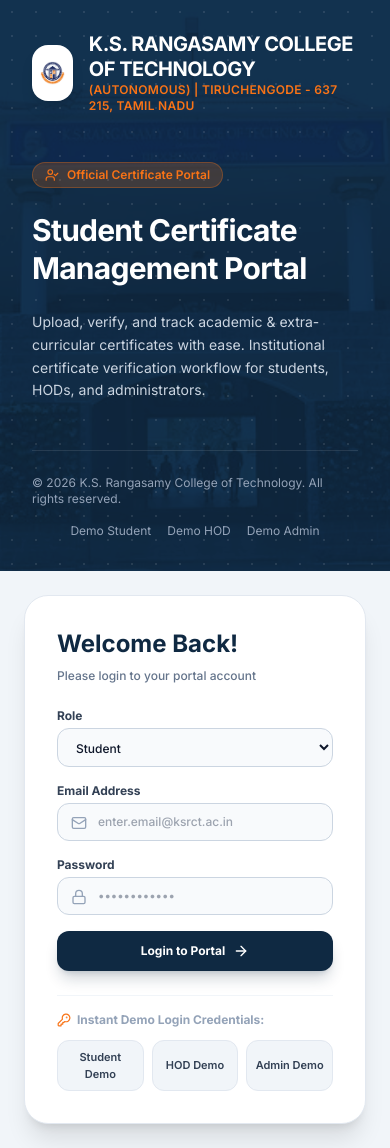
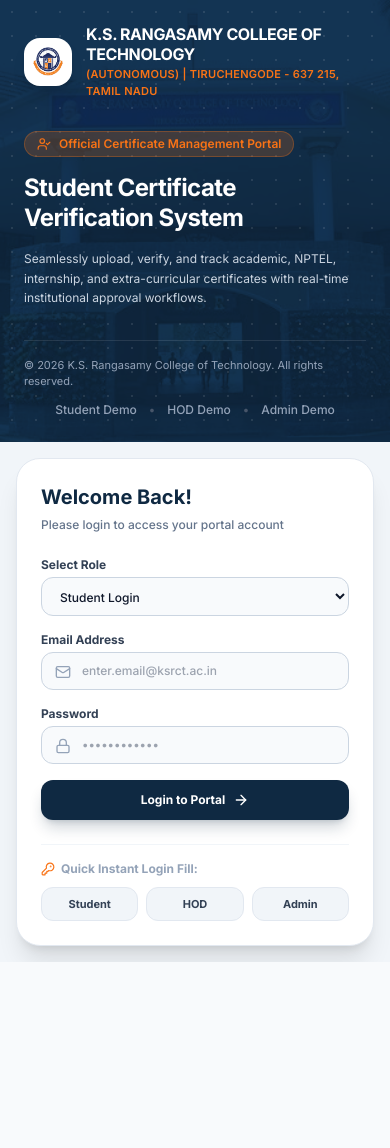
Before and after one commit to Prasanna-M2/ksrct_certificate_portal, a React (Vite) app in the folder client/: page /login in a window 390 px wide. After the commit the page ends 962 px from the top, so only its background shows below. Built offline with nearby package versions, Linux system fonts and the light colour scheme.

Commit message:
Optimize responsive layout for all device screen sizes

```diff
--- a/client/src/index.css
+++ b/client/src/index.css
@@ -3,12 +3,23 @@
 @tailwind utilities;
 
 @layer base {
-  body {
-    @apply bg-slate-50 text-slate-900 font-sans antialiased;
+  *, ::before, ::after {
+    box-sizing: border-box;
+  }
+
+  html, body {
+    @apply bg-slate-50 text-slate-900 font-sans antialiased min-h-screen overflow-x-hidden;
+    margin: 0;
+    padding: 0;
+    width: 100%;
+  }
+
+  #root {
+    @apply min-h-screen flex flex-col w-full overflow-x-hidden;
   }
 }
 
-/* Custom scrollbar */
+/* Custom scrollbars */
 ::-webkit-scrollbar {
   width: 6px;
   height: 6px;
@@ -22,6 +33,12 @@
 }
 ::-webkit-scrollbar-thumb:hover {
   background: #94a3b8;
+}
+
+/* Smooth Table horizontal scrolling touch behavior */
+.table-responsive {
+  @apply overflow-x-auto -mx-4 sm:mx-0 px-4 sm:px-0;
+  -webkit-overflow-scrolling: touch;
 }
 
 /* Print styles */
--- a/client/src/pages/Login.tsx
+++ b/client/src/pages/Login.tsx
@@ -43,7 +43,6 @@
     }
   };
 
-  // Quick Demo Fill buttons
   const fillDemo = (demoRole: Role) => {
     if (demoRole === 'STUDENT') {
       setEmail('prasanna@student.ksrct.ac.in');
@@ -62,61 +61,63 @@
   };
 
   return (
-    <div className="min-h-screen flex flex-col lg:flex-row bg-slate-100 font-sans">
+    <div className="min-h-screen w-full flex flex-col lg:flex-row bg-slate-100 font-sans overflow-x-hidden">
       {/* Left Column: Institutional Visual & Branding */}
-      <div className="relative lg:w-7/12 bg-ksrct-navy text-white flex flex-col justify-between p-8 lg:p-14 overflow-hidden">
+      <div className="relative lg:w-7/12 bg-ksrct-navy text-white flex flex-col justify-between p-6 sm:p-10 lg:p-14 overflow-hidden">
         {/* Background Image Overlay */}
-        <div className="absolute inset-0 opacity-20 bg-cover bg-center mix-blend-overlay" style={{ backgroundImage: `url('/assets/ksrct-campus.jpg')` }} />
+        <div className="absolute inset-0 opacity-25 bg-cover bg-center mix-blend-overlay" style={{ backgroundImage: `url('/assets/ksrct-campus.jpg')` }} />
 
-        {/* Decorative Grid Lines */}
+        {/* Decorative Grid Pattern */}
         <div className="absolute inset-0 bg-[radial-gradient(#ffffff_1px,transparent_1px)] [background-size:24px_24px] opacity-10" />
 
-        {/* Top Header */}
-        <div className="relative z-10 flex items-center gap-4">
-          <div className="w-14 h-14 rounded-2xl bg-white p-2 flex items-center justify-center shadow-lg">
-            <img src="/assets/ksrct-logo.png" alt="KSRCT Logo" className="h-10 w-auto object-contain" />
+        {/* Top Branding Header */}
+        <div className="relative z-10 flex items-center gap-3.5 sm:gap-4">
+          <div className="w-12 h-12 sm:w-14 sm:h-14 rounded-2xl bg-white p-2 flex items-center justify-center shadow-lg flex-shrink-0">
+            <img src="/assets/ksrct-logo.png" alt="KSRCT Logo" className="h-8 sm:h-10 w-auto object-contain" />
           </div>
           <div>
-            <h1 className="text-xl lg:text-2xl font-bold tracking-tight text-white leading-tight">
+            <h1 className="text-base sm:text-xl lg:text-2xl font-bold tracking-tight text-white leading-tight">
               K.S. RANGASAMY COLLEGE OF TECHNOLOGY
             </h1>
-            <p className="text-xs text-ksrct-orange font-semibold tracking-wide uppercase">
+            <p className="text-[11px] sm:text-xs text-ksrct-orange font-semibold tracking-wide uppercase mt-0.5">
               (Autonomous) | Tiruchengode - 637 215, Tamil Nadu
             </p>
           </div>
         </div>
 
-        {/* Middle Hero Content */}
-        <div className="relative z-10 my-12 space-y-6 max-w-xl">
+        {/* Hero Content */}
+        <div className="relative z-10 my-8 lg:my-12 space-y-4 sm:space-y-6 max-w-xl">
           <div className="inline-flex items-center gap-2 px-3 py-1 rounded-full text-xs font-semibold bg-ksrct-orange/20 text-ksrct-orange border border-ksrct-orange/30">
             <UserCheck className="w-3.5 h-3.5" />
-            Official Certificate Portal
+            Official Certificate Management Portal
           </div>
-          <h2 className="text-3xl lg:text-5xl font-extrabold text-white leading-tight tracking-tight">
-            Student Certificate Management Portal
+          <h2 className="text-2xl sm:text-4xl lg:text-5xl font-extrabold text-white leading-tight tracking-tight">
+            Student Certificate Verification System
           </h2>
-          <p className="text-slate-300 text-sm lg:text-base leading-relaxed">
-            Upload, verify, and track academic & extra-curricular certificates with ease. Institutional certificate verification workflow for students, HODs, and administrators.
+          <p className="text-slate-300 text-xs sm:text-sm lg:text-base leading-relaxed">
+            Seamlessly upload, verify, and track academic, NPTEL, internship, and extra-curricular certificates with real-time institutional approval workflows.
           </p>
         </div>
 
         {/* Bottom Footer Info */}
-        <div className="relative z-10 text-xs text-slate-400 border-t border-white/10 pt-6 flex flex-col sm:flex-row justify-between items-center gap-4">
+        <div className="relative z-10 text-[11px] sm:text-xs text-slate-400 border-t border-white/10 pt-4 sm:pt-6 flex flex-col sm:flex-row justify-between items-center gap-3">
           <p>© {new Date().getFullYear()} K.S. Rangasamy College of Technology. All rights reserved.</p>
-          <div className="flex gap-4">
-            <a href="#demo" onClick={(e) => { e.preventDefault(); fillDemo('STUDENT'); }} className="hover:text-ksrct-orange">Demo Student</a>
-            <a href="#demo" onClick={(e) => { e.preventDefault(); fillDemo('HOD'); }} className="hover:text-ksrct-orange">Demo HOD</a>
-            <a href="#demo" onClick={(e) => { e.preventDefault(); fillDemo('ADMIN'); }} className="hover:text-ksrct-orange">Demo Admin</a>
+          <div className="flex gap-3 text-xs font-medium">
+            <a href="#demo" onClick={(e) => { e.preventDefault(); fillDemo('STUDENT'); }} className="hover:text-ksrct-orange transition-colors">Student Demo</a>
+            <span className="text-slate-600">•</span>
+            <a href="#demo" onClick={(e) => { e.preventDefault(); fillDemo('HOD'); }} className="hover:text-ksrct-orange transition-colors">HOD Demo</a>
+            <span className="text-slate-600">•</span>
+            <a href="#demo" onClick={(e) => { e.preventDefault(); fillDemo('ADMIN'); }} className="hover:text-ksrct-orange transition-colors">Admin Demo</a>
           </div>
         </div>
       </div>
 
-      {/* Right Column: Login Form Card */}
-      <div className="lg:w-5/12 flex items-center justify-center p-6 lg:p-12">
-        <div className="w-full max-w-md bg-white rounded-3xl shadow-xl border border-slate-200 p-8 space-y-6">
-          <div className="space-y-2">
-            <h3 className="text-2xl font-bold text-ksrct-navy">Welcome Back!</h3>
-            <p className="text-xs text-slate-500 font-medium">Please login to your portal account</p>
+      {/* Right Column: Login Card */}
+      <div className="lg:w-5/12 flex items-center justify-center p-4 sm:p-8 lg:p-12">
+        <div className="w-full max-w-md bg-white rounded-3xl shadow-xl border border-slate-200 p-6 sm:p-8 space-y-6">
+          <div className="space-y-1.5">
+            <h3 className="text-xl sm:text-2xl font-bold text-ksrct-navy">Welcome Back!</h3>
+            <p className="text-xs text-slate-500 font-medium">Please login to access your portal account</p>
           </div>
 
           {error && (
@@ -127,17 +128,17 @@
           )}
 
           <form onSubmit={handleLoginSubmit} className="space-y-4">
-            {/* Role Field */}
+            {/* Role Selector */}
             <div className="space-y-1">
-              <label className="block text-xs font-bold text-slate-700">Role</label>
+              <label className="block text-xs font-bold text-slate-700">Select Role</label>
               <select
                 value={role}
                 onChange={(e) => setRole(e.target.value as Role)}
-                className="w-full px-3.5 py-2.5 text-xs font-medium rounded-xl border border-slate-300 focus:ring-2 focus:ring-ksrct-navy focus:outline-none bg-slate-50"
+                className="w-full px-3.5 py-2.5 text-xs font-medium rounded-xl border border-slate-300 focus:ring-2 focus:ring-ksrct-navy focus:outline-none bg-slate-50 cursor-pointer"
               >
-                <option value="STUDENT">Student</option>
-                <option value="HOD">HOD / Verifier</option>
-                <option value="ADMIN">Administrator</option>
+                <option value="STUDENT">Student Login</option>
+                <option value="HOD">HOD / Verifier Login</option>
+                <option value="ADMIN">Administrator Login</option>
               </select>
             </div>
 
@@ -189,34 +190,34 @@
             </button>
           </form>
 
-          {/* Quick Demo Fill Credentials Selector */}
-          <div className="pt-4 border-t border-slate-100 space-y-3">
+          {/* Quick Fill Demo Accounts */}
+          <div className="pt-4 border-t border-slate-100 space-y-2.5">
             <div className="flex items-center gap-1.5 text-xs font-bold text-slate-400">
               <KeyRound className="w-3.5 h-3.5 text-ksrct-orange" />
-              <span>Instant Demo Login Credentials:</span>
+              <span>Quick Instant Login Fill:</span>
             </div>
 
             <div className="grid grid-cols-3 gap-2">
               <button
                 type="button"
                 onClick={() => fillDemo('STUDENT')}
-                className="px-2 py-2 text-[11px] font-semibold text-slate-700 bg-slate-100 hover:bg-ksrct-orange hover:text-white rounded-xl transition-all border border-slate-200 text-center"
+                className="px-2 py-2 text-[11px] font-bold text-slate-700 bg-slate-100 hover:bg-ksrct-orange hover:text-white rounded-xl transition-all border border-slate-200 text-center truncate"
               >
-                Student Demo
+                Student
               </button>
               <button
                 type="button"
                 onClick={() => fillDemo('HOD')}
-                className="px-2 py-2 text-[11px] font-semibold text-slate-700 bg-slate-100 hover:bg-ksrct-navy hover:text-white rounded-xl transition-all border border-slate-200 text-center"
+                className="px-2 py-2 text-[11px] font-bold text-slate-700 bg-slate-100 hover:bg-ksrct-navy hover:text-white rounded-xl transition-all border border-slate-200 text-center truncate"
               >
-                HOD Demo
+                HOD
               </button>
               <button
                 type="button"
                 onClick={() => fillDemo('ADMIN')}
-                className="px-2 py-2 text-[11px] font-semibold text-slate-700 bg-slate-100 hover:bg-slate-800 hover:text-white rounded-xl transition-all border border-slate-200 text-center"
+                className="px-2 py-2 text-[11px] font-bold text-slate-700 bg-slate-100 hover:bg-slate-800 hover:text-white rounded-xl transition-all border border-slate-200 text-center truncate"
               >
-                Admin Demo
+                Admin
               </button>
             </div>
           </div>
```
